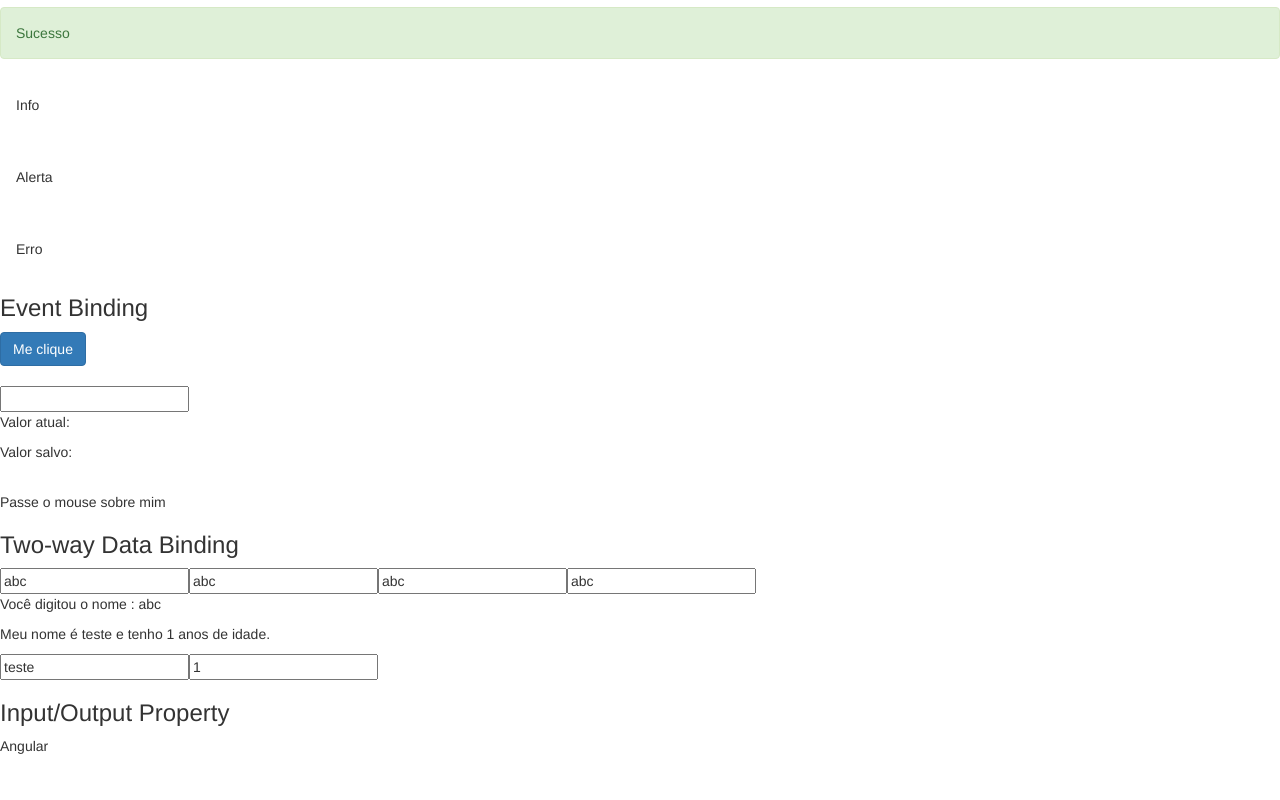
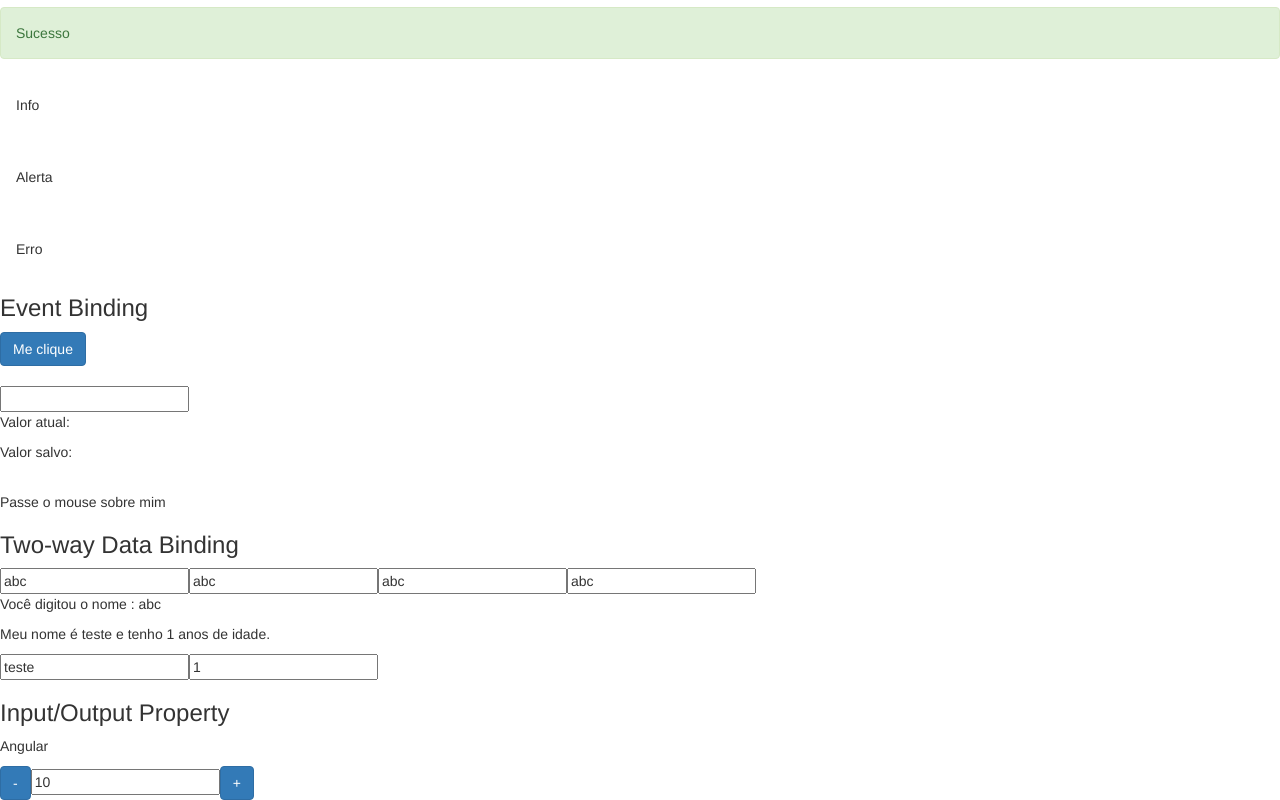
Before and after one commit to andretimm/curso-angular2, an Angular app in the folder data-binding/: page / in a window 1280 px wide. Shown: the part 584-1384 px from the top of the page. Before the commit the page ends 1350 px from the top, so only its background shows below. Built offline with nearby package versions, Linux system fonts and the light colour scheme.

Commit message:
Output Property

```diff
--- a/data-binding/src/app/app.module.ts
+++ b/data-binding/src/app/app.module.ts
@@ -5,12 +5,14 @@
 import { AppComponent } from './app.component';
 import { DataBindingComponent } from './data-binding/data-binding.component';
 import { InputPropertyComponent } from './input-property/input-property.component';
+import { OutputPropertyComponent } from './output-property/output-property.component';
 
 @NgModule({
   declarations: [
     AppComponent,
     DataBindingComponent,
-    InputPropertyComponent
+    InputPropertyComponent,
+    OutputPropertyComponent
   ],
   imports: [
     BrowserModule,
--- a/data-binding/src/app/data-binding/data-binding.component.html
+++ b/data-binding/src/app/data-binding/data-binding.component.html
@@ -132,5 +132,9 @@
 
     <app-curso [nome]="nomeDoCurso"></app-curso>
 
+    <contador valor="10"
+      (mudouValor)="onMudouValor($event)"
+      ></contador>
+
   </article>
 </section>
--- a/data-binding/src/app/data-binding/data-binding.component.ts
+++ b/data-binding/src/app/data-binding/data-binding.component.ts
@@ -58,6 +58,10 @@
     this.isMouseOver = !this.isMouseOver;
   }
 
+  onMudouValor(evento){
+    console.log(evento.novoValor);
+  }
+
   constructor() { }
 
   ngOnInit() {
--- /dev/null
+++ b/data-binding/src/app/output-property/output-property.component.html
@@ -0,0 +1,5 @@
+<div>
+  <button class="btn btn-primary" (click)="decrementa()">-</button>
+  <input type="text" [value]="valor" readonly/>
+  <button class="btn btn-primary" (click)="incrementa()">+</button>
+</div>
--- /dev/null
+++ b/data-binding/src/app/output-property/output-property.component.ts
@@ -0,0 +1,28 @@
+import { Component, OnInit, Input, EventEmitter, Output } from '@angular/core';
+
+@Component({
+  selector: 'contador',
+  templateUrl: './output-property.component.html',
+  styleUrls: ['./output-property.component.css']
+})
+export class OutputPropertyComponent implements OnInit {
+
+  @Input() valor: number;
+
+  @Output() mudouValor = new EventEmitter();
+
+  incrementa(){
+    this.valor++;
+    this.mudouValor.emit({novoValor: this.valor});
+  }
+
+  decrementa(){
+    this.valor--;
+    this.mudouValor.emit({novoValor: this.valor});
+  }
+  constructor() { }
+
+  ngOnInit() {
+  }
+
+}
```
Also changed, not shown: data-binding/src/app/output-property/output-property.component.css (added), 1 other file (tests, documents, lock files or other folders).
